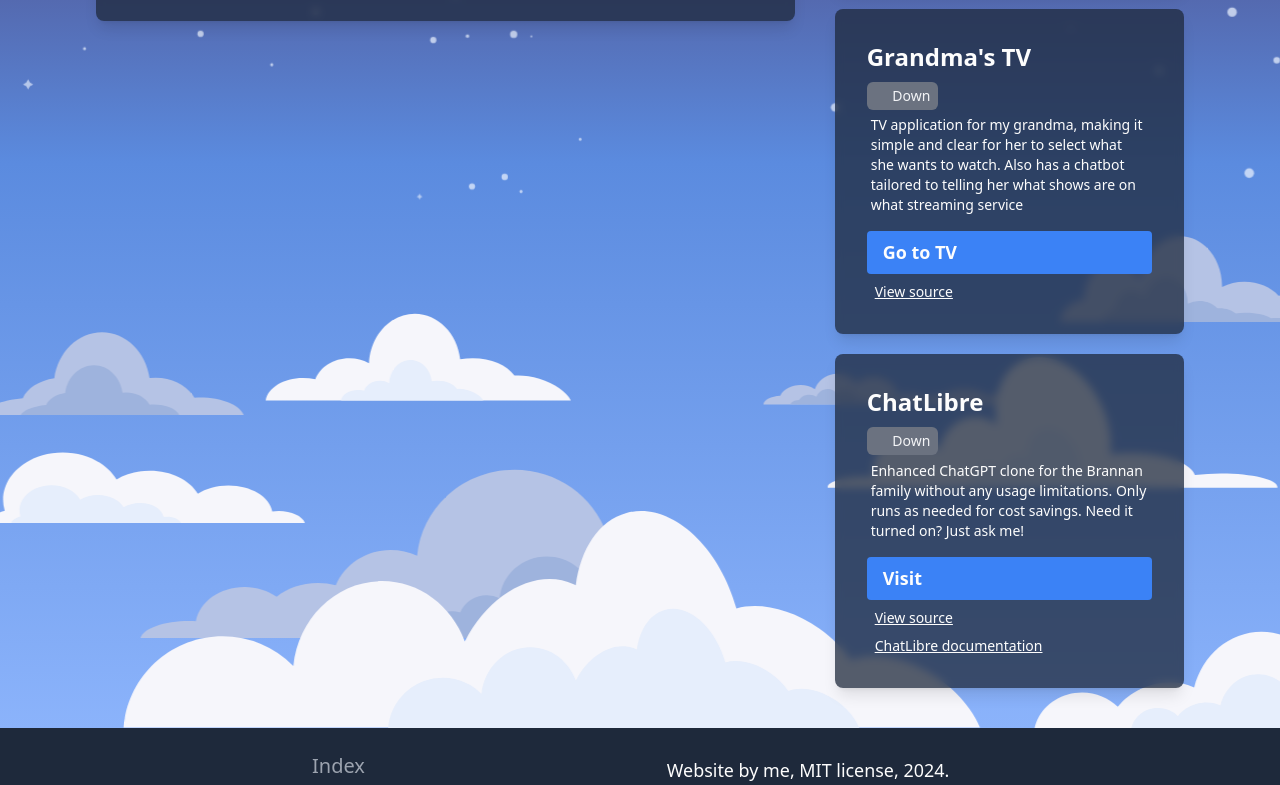
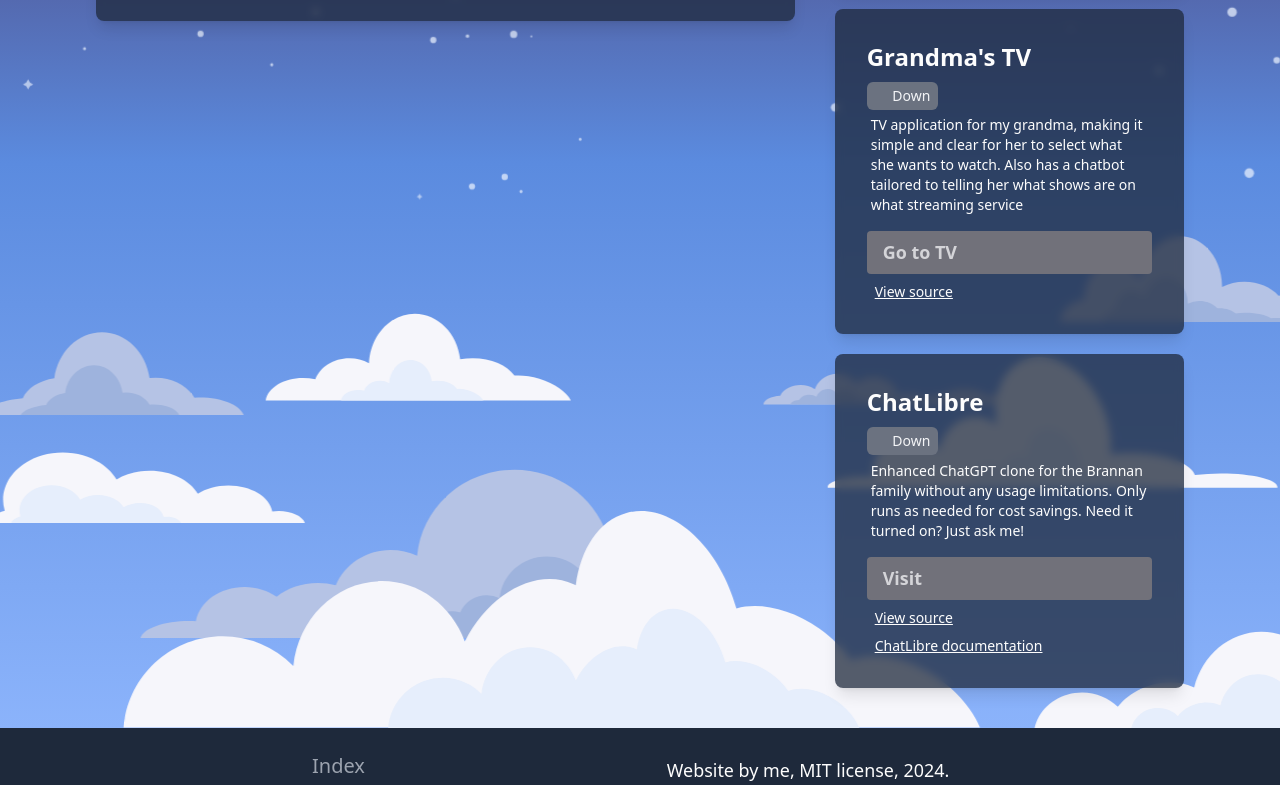
Before and after one commit to bananabrann/brannan.cloud, a SvelteKit app: page / in a window 1280 px wide. Shown: the part 402-1187 px from the top of the page. Built offline with nearby package versions, Linux system fonts and the light colour scheme; no server answers; some icons are missing; a web font is replaced by a local one.

Commit message:
Buttons are disabled if app is down, or checking

```diff
--- a/src/routes/+page.svelte
+++ b/src/routes/+page.svelte
@@ -109,14 +109,32 @@
 					service
 				</p>
 				<div class=" flex flex-col justify-start space-x-2 mt-4">
+					{#await isTvOnline}
 						<a
 							href="https://tv.brannan.cloud"
 							target="_blank"
 							rel="noopener noreferrer"
-						class="inline-block bg-blue-500 hover:bg-blue-600 hover:text-white font-bold py-2 px-4 rounded"
+							class="inline-block font-bold py-2 px-4 rounded bg-zinc-500 hover:bg-zinc-500 hover:text-zinc-300 text-zinc-300 cursor-not-allowed"
+							on:click|preventDefault={true}
 						>
 							Go to TV
 						</a>
+					{:then isTvOnline}
+						<a
+							href="https://tv.brannan.cloud"
+							target="_blank"
+							rel="noopener noreferrer"
+							class={`inline-block  font-bold py-2 px-4 rounded ${
+								isTvOnline
+									? "bg-blue-500 hover:bg-blue-600 hover:text-white"
+									: "bg-zinc-500 hover:bg-zinc-500 hover:text-zinc-300 text-zinc-300 cursor-not-allowed"
+							}`}
+							on:click|preventDefault={!isChatOnline}
+						>
+							Go to TV
+						</a>
+					{/await}
+
 					<a
 						href="https://github.com/bananabrann/tv.brannan.cloud"
 						target="_blank"
@@ -141,14 +159,32 @@
 					needed for cost savings. Need it turned on? Just ask me!
 				</p>
 				<div class=" flex flex-col justify-start space-x-2 mt-4">
+					{#await isChatOnline}
 						<a
 							href="http://chat.brannan.cloud"
 							target="_blank"
 							rel="noopener noreferrer"
-						class="inline-block bg-blue-500 hover:bg-blue-600 hover:text-white font-bold py-2 px-4 rounded"
+							class="inline-block font-bold py-2 px-4 rounded bg-zinc-500 hover:bg-zinc-500 hover:text-zinc-300 text-zinc-300 cursor-not-allowed"
+							on:click|preventDefault={true}
 						>
 							Visit
 						</a>
+					{:then isChatOnline}
+						<a
+							href="http://chat.brannan.cloud"
+							target="_blank"
+							rel="noopener noreferrer"
+							class={`inline-block  font-bold py-2 px-4 rounded ${
+								isChatOnline
+									? "bg-blue-500 hover:bg-blue-600 hover:text-white"
+									: "bg-zinc-500 hover:bg-zinc-500 hover:text-zinc-300 text-zinc-300 cursor-not-allowed"
+							}`}
+							on:click|preventDefault={!isChatOnline}
+						>
+							Visit
+						</a>
+					{/await}
+
 					<a
 						href="https://github.com/bananabrann/chat.brannan.cloud"
 						target="_blank"
```
Lines whose indentation alone changed are shown as unchanged.
